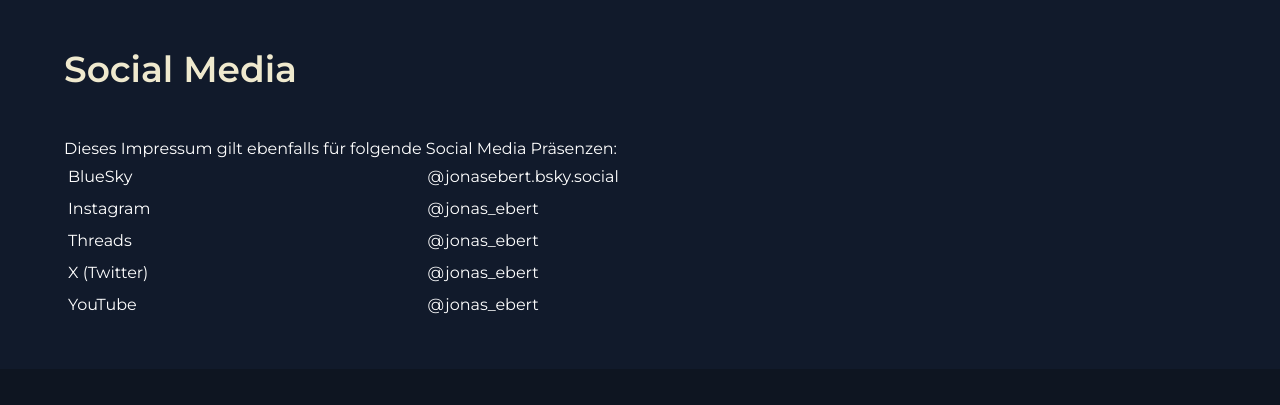
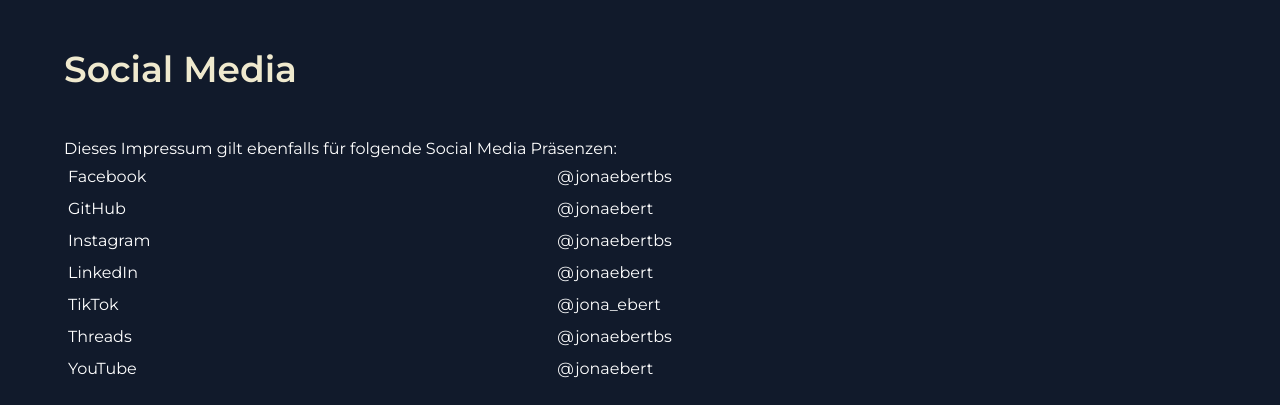
Before and after one commit to jonasebert/jonaebert.de, a SvelteKit app: page /legal/imprint in a window 1280 px wide. Shown: the part 1625-2030 px from the top of the page. Built offline with nearby package versions, Linux system fonts and the light colour scheme.

Commit message:
Update to new name

```diff
--- a/package.json
+++ b/package.json
@@ -1,5 +1,5 @@
 {
-	"name": "jonasebert.de",
+	"name": "jonaebert.de",
 	"version": "1",
 	"private": true,
 	"scripts": {
--- a/src/app.html
+++ b/src/app.html
@@ -4,10 +4,10 @@
 		<meta charset="utf-8" />
 		<meta name="robots" content="index,follow">
 		<meta name="viewport" content="width=device-width, initial-scale=1">
-		<meta name="description" content="Jonas Ebert: Systemadministrator. Einsatz für Klimaschutz, nachhaltige Entwicklung und soziale Gerechtigkeit.">
+		<meta name="description" content="Jona Ebert: Systemadministrator. Einsatz für Klimaschutz, nachhaltige Entwicklung und soziale Gerechtigkeit.">
 		<meta name="keywords" content="Klimaschutz, Nachhaltigkeit, Soziale Gerechtigkeit, Aktivismus, Systemadministration, Umweltbewusstsein, Grüne Technologien, Erneubare Energien">
-		<meta name="author" content="Jonas Ebert (xier/xies)">
-		<meta name="canonical" content="https://jonasebert.de/about">
+		<meta name="author" content="Jona Ebert (they/them)">
+		<meta name="canonical" content="/about">
 		<link rel="apple-touch-icon" sizes="57x57" href="/logo/favicon/apple-icon-57x57.png">
 		<link rel="apple-touch-icon" sizes="60x60" href="/logo/favicon/apple-icon-60x60.png">
 		<link rel="apple-touch-icon" sizes="72x72" href="/logo/favicon/apple-icon-72x72.png">
--- a/src/lib/store.js
+++ b/src/lib/store.js
@@ -22,7 +22,7 @@
 
 // API
 export const apiDomain = 'api.jonasebert.de';
-// export const apiSecret = process.env.JONAS_EBERT_API_SECRET === '' ? '1234' : '';
+// export const apiSecret = process.env.JONA_EBERT_API_SECRET === '' ? '1234' : '';
 
 // Pictures
 // Logo
--- a/src/routes/contact/+page.svelte
+++ b/src/routes/contact/+page.svelte
@@ -67,11 +67,11 @@
             </div>
             <div class="bg-je-mystical-nachtblau-900 p-5 rounded-lg col-start-1 row-start-2 md:col-start-2 md:row-start-1 transform rotate-3 md:rotate-3 md:translate-x-10 md:translate-y-4">
                 <h2 class="text-4xl font-semibold text-je-magical-fata_morgana my-2 font-poppins">E-Mail</h2>
-                <a href="mailto:contact@jonasebert.de" class="font-montserrat">contact@jonasebert.de</a>
+                <a href="mailto:kontakt@jonaebert.de" class="font-montserrat">kontakt@jonaebert.de</a>
             </div>
             <div class="bg-je-mystical-nachtblau-900 p-5 rounded-lg col-start-1 row-start-3 md:row-start-2 transform -rotate-3 md:rotate-3 md:translate-y-16">
                 <h2 class="text-4xl font-semibold text-je-magical-fata_morgana my-2 font-poppins">Post</h2>
-                <p class="font-montserrat">Jonas Ebert<br>Postfach 5835<br>38049 Braunschweig<br>Deutschland</p>
+                <p class="font-montserrat">{name}<br>Postfach 5835<br>38049 Braunschweig<br>Deutschland</p>
             </div>
             <div class="bg-je-mystical-nachtblau-900 p-5 rounded-lg col-start-1 row-start-4 md:col-start-2 md:row-start-2 transform rotate-6 md:-rotate-2 md:translate-y-8">
                 <h2 class="text-4xl font-semibold text-je-magical-fata_morgana my-2 font-poppins">Fax</h2>
--- a/src/routes/legal/imprint/+page.svelte
+++ b/src/routes/legal/imprint/+page.svelte
@@ -71,24 +71,32 @@
         <table>
             <tbody>
                 <tr>
-                    <td>BlueSky</td>
-                    <td>@jonasebert.bsky.social</td>
+                    <td>Facebook</td>
+                    <td>@jonaebertbs</td>
+                </tr>
+                <tr>
+                    <td>GitHub</td>
+                    <td>@jonaebert</td>
                 </tr>
                 <tr>
                     <td>Instagram</td>
-                    <td>@jonas_ebert</td>
+                    <td>@jonaebertbs</td>
+                </tr>
+                <tr>
+                    <td>LinkedIn</td>
+                    <td>@jonaebert</td>
+                </tr>
+                <tr>
+                    <td>TikTok</td>
+                    <td>@jona_ebert</td>
                 </tr>
                 <tr>
                     <td>Threads</td>
-                    <td>@jonas_ebert</td>
-                </tr>
-                <tr>
-                    <td>X (Twitter)</td>
-                    <td>@jonas_ebert</td>
+                    <td>@jonaebertbs</td>
                 </tr>
                 <tr>
                     <td>YouTube</td>
-                    <td>@jonas_ebert</td>
+                    <td>@jonaebert</td>
                 </tr>
             </tbody>
         </table>
--- a/src/routes/sitemap.xml/+server.ts
+++ b/src/routes/sitemap.xml/+server.ts
@@ -1,7 +1,7 @@
 // Imports
 import { apiDomain } from '$lib/store.js';
 
-const site = 'https://jonasebert.de';
+const site = 'https://jonaebert.de';
 
 // Non dynamic pages
 const pages_10 = [
```
Also changed, not shown: static/robots.txt, 2 other files (tests, documents, lock files or other folders).
